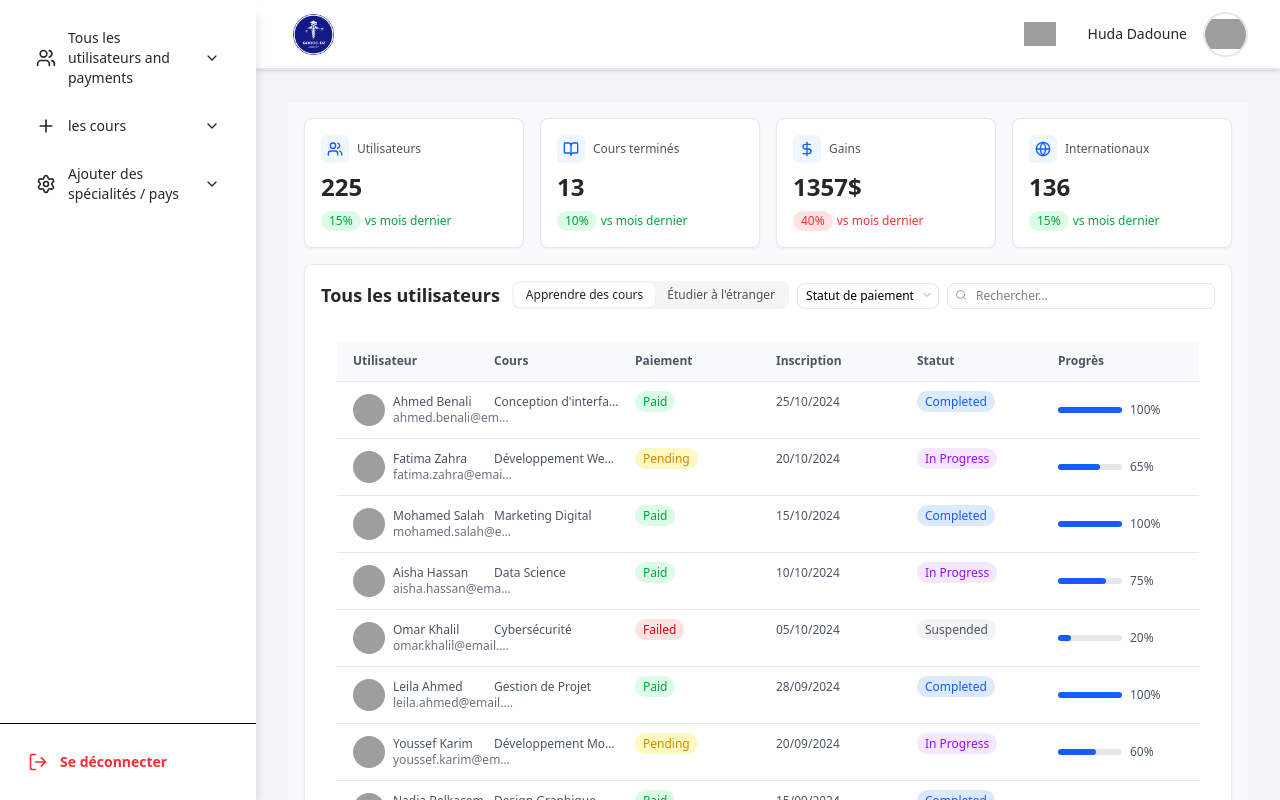
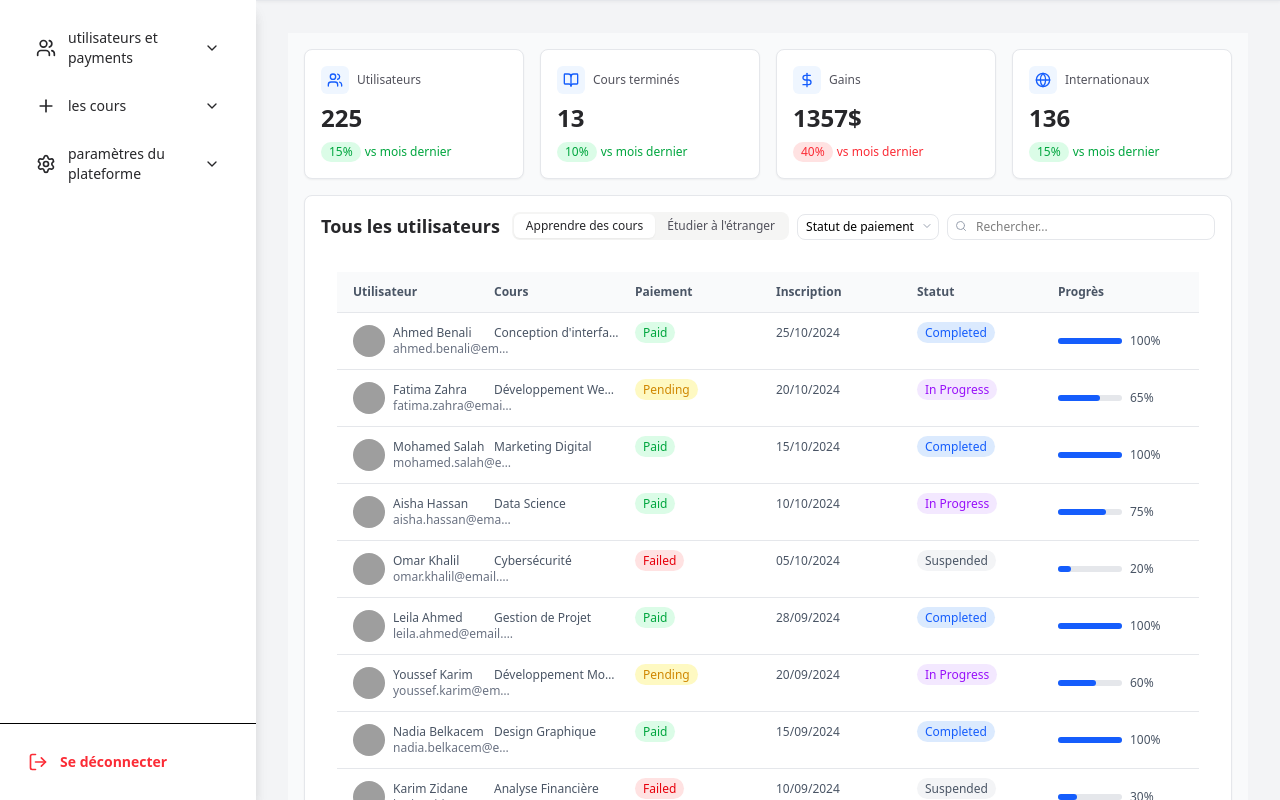
Before and after one commit to imadbenmadi/docgo-dashboard, a React (Vite) app: page / in a window 1280 px wide. Built offline with nearby package versions, Linux system fonts and the light colour scheme; grey boxes are pictures that could not be loaded.

Commit message:
fixing navbar

```diff
--- a/src/components/Navbar.jsx
+++ b/src/components/Navbar.jsx
@@ -5,7 +5,7 @@ import logo from "../assets/logo.png"; // Adjust the path as necessary
 
 export const Navbar = ({ toggleSidebar, isSidebarOpen }) => {
     return (
-    <header className="flex items-center justify-between px-4 md:px-6 lg:px-8 w-full bg-white min-h-[69px] border-b border-gray-200">
+        <header className="md:hidden flex items-center justify-between px-4 md:px-6 lg:px-8 w-full bg-white min-h-[69px] border-b border-gray-200">
             {/* Left side - Mobile menu button + Logo */}
             <div className="flex items-center gap-4">
                 {/* Mobile hamburger menu */}
@@ -32,22 +32,20 @@ export const Navbar = ({ toggleSidebar, isSidebarOpen }) => {
             {/* Right side - Notifications and Profile */}
             <div className="flex gap-3 md:gap-6 items-center">
                 {/* Notification Icon */}
-        <button className="p-2 rounded-full hover:bg-gray-100 transition-colors">
+                {/* <button className="p-2 rounded-full hover:bg-gray-100 transition-colors">
                     <img
                         src="https://cdn.builder.io/api/v1/image/assets/TEMP/47772183695e79f75a24ea680465ac3728722683?placeholderIfAbsent=true&apiKey=ce15f09aba8c461ea95db36c370d18d3"
                         className="object-contain w-6 h-6 md:w-8 md:h-8"
                         alt="Notification"
                     />
-        </button>
+                </button> */}
 
                 {/* Profile Section */}
-        <div className="flex gap-2 md:gap-4 items-center">
-          {/* User Name - Hidden on small screens */}
+                {/* <div className="flex gap-2 md:gap-4 items-center">
                   <span className="hidden sm:block text-sm text-zinc-800 font-medium">
                     Huda Dadoune
                   </span>
 
-          {/* Profile Avatar */}
                   <div className="flex items-center">
                     <img
                       src="https://cdn.builder.io/api/v1/image/assets/TEMP/6f93e652498918034ac8fdfe653b49f7ed89eaf7?placeholderIfAbsent=true&apiKey=ce15f09aba8c461ea95db36c370d18d3"
@@ -55,7 +53,7 @@ export const Navbar = ({ toggleSidebar, isSidebarOpen }) => {
                       alt="Profile"
                     />
                   </div>
-        </div>
+                </div> */}
             </div>
         </header>
     );
--- a/src/components/Sidebar.jsx
+++ b/src/components/Sidebar.jsx
@@ -40,19 +40,20 @@ const Sidebar = ({ activeItem, setActiveItem, closeSidebar }) => {
     const menuItems = [
         {
             id: "users",
-      label: "Tous les utilisateurs and payments",
+            label: "utilisateurs et payments",
             icon: Users,
             hasSubmenu: true,
             subItems: [
                 {
                     id: "study-abroad-courses",
-          label: "Cours et les applications à l'étranger",
+                    // label: "Cours et les applications à l'étranger",
+                    label: "Les Applications",
                     icon: Globe,
                     link: "/",
                 },
                 {
                     id: "all-payments",
-          label: "Tous les paiements",
+                    label: "les paiements",
                     icon: FileText,
                     link: "/AllPayments",
                 },
@@ -82,7 +83,7 @@ const Sidebar = ({ activeItem, setActiveItem, closeSidebar }) => {
 
         {
             id: "specialties",
-      label: "Ajouter des spécialités / pays",
+            label: "paramètres du plateforme",
             icon: Settings,
             hasSubmenu: true,
             subItems: [
@@ -103,7 +104,7 @@ const Sidebar = ({ activeItem, setActiveItem, closeSidebar }) => {
     ];
 
     return (
-    <nav className="w-full bg-white h-screen flex flex-col shadow-lg">
+        <nav className="w-full bg-white h-screen flex flex-col shadow-lg select-none">
             {/* Header */}
             <div className="flex items-center justify-between p-4 border-b md:hidden">
                 <h2 className="text-lg font-semibold text-gray-800">Menu</h2>
@@ -133,11 +134,15 @@ const Sidebar = ({ activeItem, setActiveItem, closeSidebar }) => {
                                 }
                             >
                                 <item.icon className="w-5 h-5" />
-                <span className="flex-1 text-sm">{item.label}</span>
+                                <span className="flex-1 text-sm">
+                                    {item.label}
+                                </span>
                                 {item.hasSubmenu && (
                                     <ChevronDown
                                         className={`w-4 h-4 transition-transform ${
-                      openDropdown === item.id ? "rotate-180" : ""
+                                            openDropdown === item.id
+                                                ? "rotate-180"
+                                                : ""
                                         }`}
                                     />
                                 )}
@@ -153,10 +158,17 @@ const Sidebar = ({ activeItem, setActiveItem, closeSidebar }) => {
                                                     ? "bg-blue-50 text-blue-600 border-l-4 border-blue-600"
                                                     : "text-zinc-800 hover:bg-gray-50"
                                             }`}
-                      onClick={() => handleItemClick(subItem.id, subItem.link)}
+                                            onClick={() =>
+                                                handleItemClick(
+                                                    subItem.id,
+                                                    subItem.link
+                                                )
+                                            }
                                         >
                                             <subItem.icon className="w-5 h-5" />
-                      <span className="flex-1 text-sm">{subItem.label}</span>
+                                            <span className="flex-1 text-sm">
+                                                {subItem.label}
+                                            </span>
                                         </div>
                                     ))}
                                 </div>
@@ -179,7 +191,9 @@ const Sidebar = ({ activeItem, setActiveItem, closeSidebar }) => {
                     }
                 >
                     <LogOut className="w-5 h-5" />
-          <span className="text-sm font-semibold">Se déconnecter</span>
+                    <span className="text-sm font-semibold">
+                        Se déconnecter
+                    </span>
                 </button>
             </div>
         </nav>
--- a/src/pages/DashboardLayout .jsx
+++ b/src/pages/DashboardLayout .jsx
@@ -16,7 +16,7 @@ const DashboardLayout = () => {
             {/* Mobile Sidebar Overlay */}
             {isSidebarOpen && (
                 <div
-          className="fixed inset-0 bg-black bg-opacity-50 z-40 md:hidden"
+                    className="fixed inset-0 bg-gray-200  opacity-40 bg-opacity-75 z-40 md:hidden backdrop-blur-sm"
                     onClick={toggleSidebar}
                 />
             )}
@@ -44,7 +44,10 @@ const DashboardLayout = () => {
             <div className="flex-1 w-full  flex flex-col ">
                 {/* Navbar */}
                 <div className="bg-white shadow-sm border-b border-gray-200 z-30">
-          <Navbar toggleSidebar={toggleSidebar} isSidebarOpen={isSidebarOpen} />
+                    <Navbar
+                        toggleSidebar={toggleSidebar}
+                        isSidebarOpen={isSidebarOpen}
+                    />
                 </div>
 
                 {/* Page Content */}
```
Lines whose indentation alone changed are shown as unchanged.
